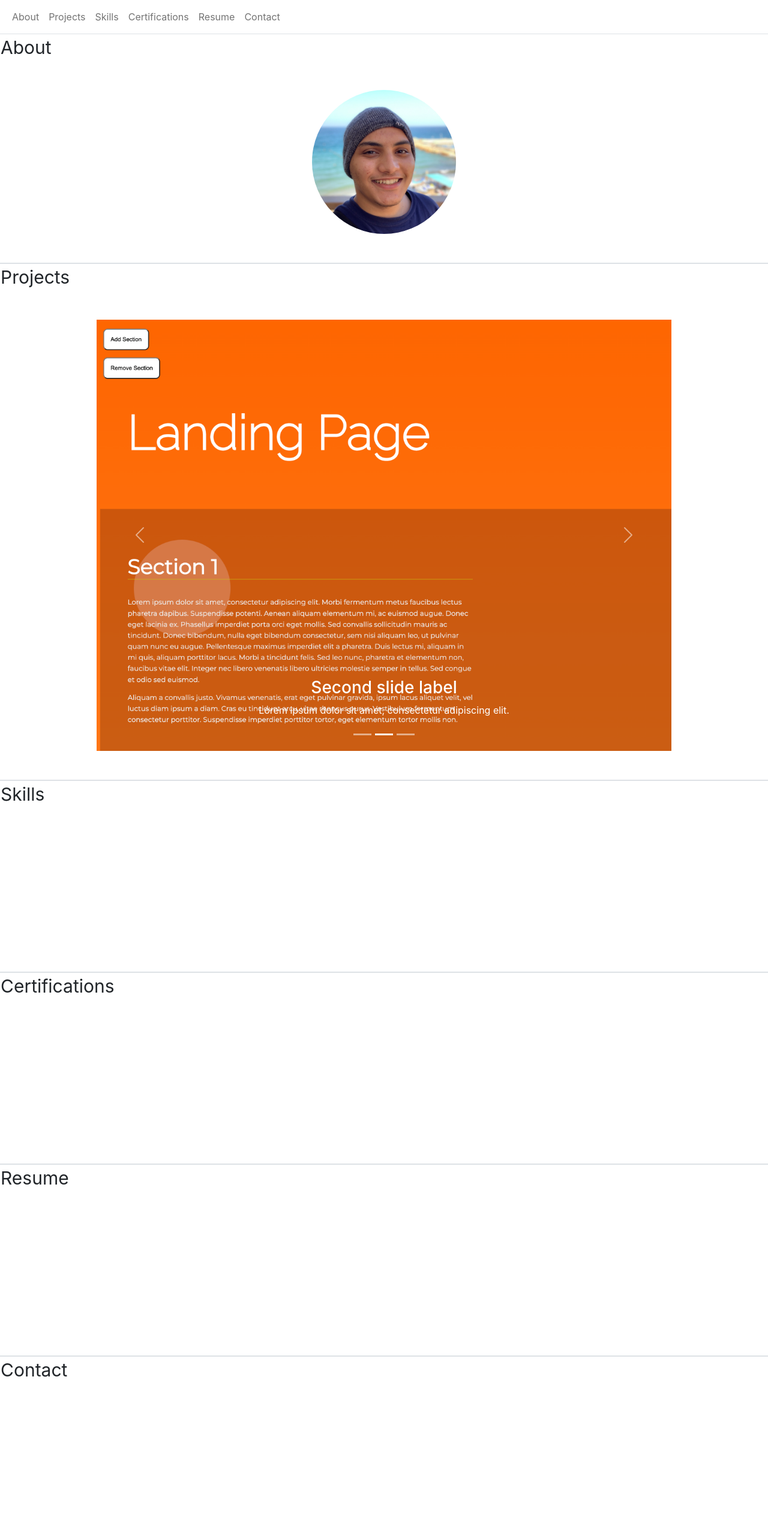
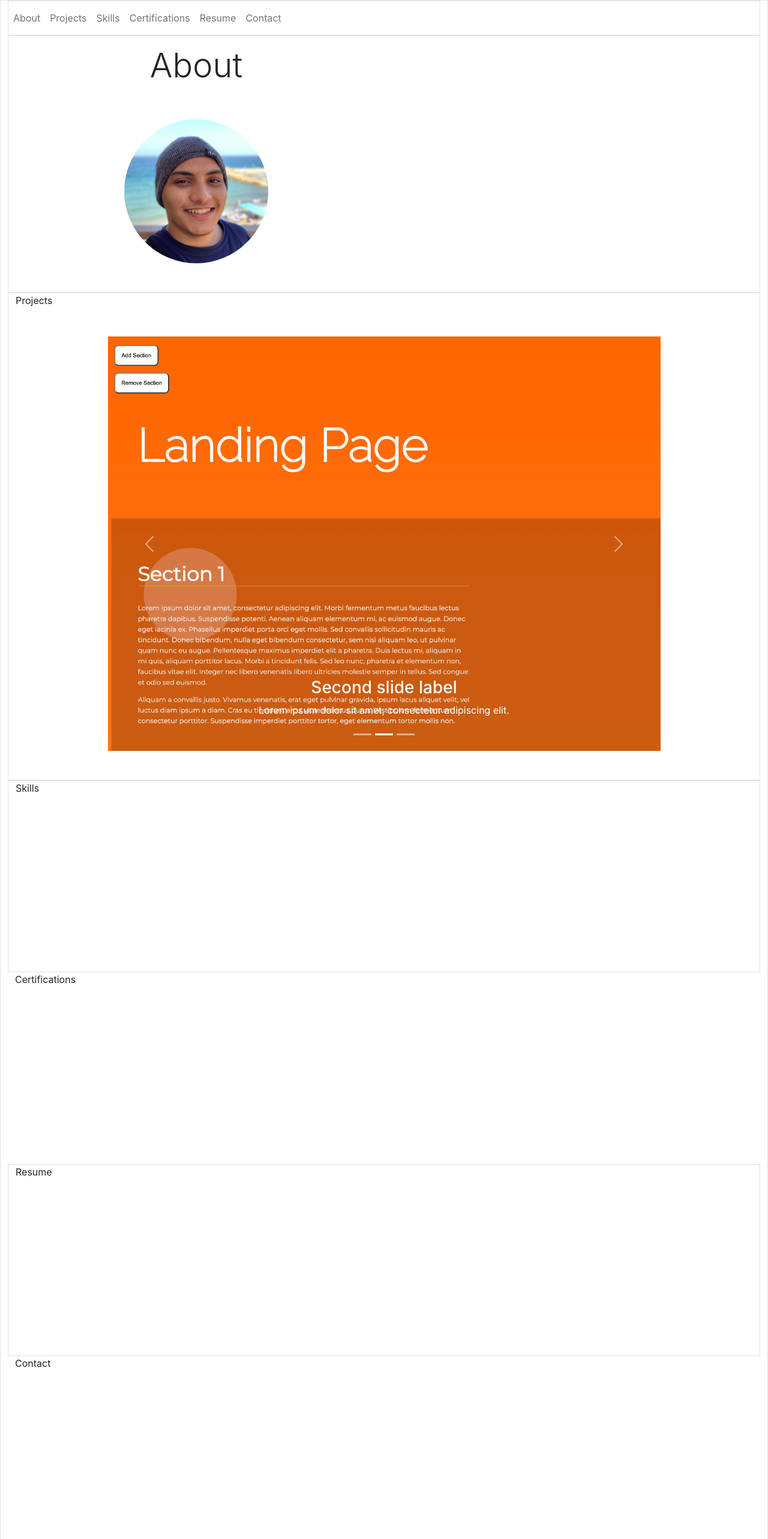
Before and after one commit to ibrahimelnemr/portfolio, a React (Create React App) app: page / in a window 1280 px wide. Shown: the top 2566 px of the page at 60% size. Built offline with nearby package versions, Linux system fonts and the light colour scheme.

Commit message:
fix page overflow outside of viewport

```diff
--- a/src/App.css
+++ b/src/App.css
@@ -9,26 +9,26 @@
 
 }
 
-.html, body {
+/* .html, body {
   margin: 0;
   width: 100vw;
   height: 100vh;
-}
+} */
 
 .side {
 
 }
 .section-title {
-  font-size: 30px;
+  /* font-size: 30px; */
 }
 
-#about, #projects, #skills, #certifications, #resume, #contact, main {
+#about, #projects, #skills, #certifications, #resume, #contact {
   min-height: 40vh;
 }
 
 #main {
-  margin: 0px;
-  padding: 0px;
+  /* margin: 0px;
+  padding: 0px; */
 }
 
 #about, #skills, #resume {
--- a/src/App.js
+++ b/src/App.js
@@ -9,10 +9,7 @@ import Footer from './components/Footer'
 function App() {
   return (
     <>
-    <Navbar/>
     <Main/>
-    <Footer/>
-
     </>
   );
 }
--- a/src/components/About.js
+++ b/src/components/About.js
@@ -4,10 +4,10 @@ function About()
 {
 return(
 <>
-<div id="about" class="row">
-    <div  class="col-12 border">
+<div id="about" class="row p-0 m-0 border">
+    <div  class="col-6">
 
-        <div class="section-title">
+        <div class="section-title text-center p-2 m-2 display-4">
             About
         </div>
 
@@ -16,6 +16,9 @@ return(
 
         </div>
     </div>
+    <div class="col-6">
+
+    </div>
 </div>
 </>
 
--- a/src/components/Certifications.js
+++ b/src/components/Certifications.js
@@ -4,8 +4,8 @@ function Certifications() {
 return(
 
 <>
-<div id="certifications" class="row">
-    <div  class="col-12 border">
+<div id="certifications" class="row p-0 m-0">
+    <div  class="col-12">
         <div class="section-title">
             Certifications
         </div>
--- a/src/components/Contact.js
+++ b/src/components/Contact.js
@@ -4,9 +4,9 @@ function Contact() {
 
 return(
 
-<div id="contact" class="row">
+<div id="contact" class="row p-0 m-0">
 
-    <div  class="col-12 border">
+    <div  class="col-12">
         <div class="section-title">
         Contact
         </div>
--- a/src/components/Main.js
+++ b/src/components/Main.js
@@ -5,17 +5,20 @@ import Skills from './Skills'
 import Certifications from './Certifications'
 import Resume from './Resume'
 import Contact from './Contact'
-import Carousel2 from './Carousel2';
+import Carousel2 from './Carousel2';import Navbar from './Navbar';
+import Footer from './Footer'
 
 function Main() {
 return(
-<main id="main" class="container-fluid d-flex flex-column min-vh-100">
+<main id="main" class="container-fluid d-flex flex-column min-vh-100 border">
+    <Navbar/>
     <About/>
     <Projects/>
     <Skills/>
     <Certifications/>
     <Resume/>
     <Contact/>
+    <Footer/>
 
   </main>
 );
--- a/src/components/Navbar.js
+++ b/src/components/Navbar.js
@@ -3,9 +3,9 @@ import React from 'react'
 function Navbar () {
     return (
         <>
-<div class="row container-fluid p-0 m-0">
-  <div class="col">
-    <nav class="navbar navbar-expand navbar-light">
+<div class="row p-0 m-0">
+
+    <nav class="navbar navbar-expand navbar-light border">
           <ul class="navbar-nav">
             <li class="nav-item">
               <a class="nav-link" aria-current="page"
@@ -32,7 +32,7 @@ function Navbar () {
           </ul>
 
     </nav>
-  </div>
+
 
 </div>
 </>
--- a/src/components/Projects.js
+++ b/src/components/Projects.js
@@ -5,7 +5,7 @@ function Projects() {
 return(
 
 <>
-<div id="projects" class="row">
+<div id="projects" class="row p-0 m-0">
     <div  class="col-12 border">
         <div class="section-title">
         Projects
--- a/src/components/Resume.js
+++ b/src/components/Resume.js
@@ -4,8 +4,8 @@ function Resume() {
 return(
 
 <>
-<div id="resume" class="row">
-    <div  class="col-12 border">
+<div id="resume" class="row p-0 m-0">
+    <div  class="col border">
         <div class="section-title">
         Resume
         </div>
--- a/src/components/Skills.js
+++ b/src/components/Skills.js
@@ -4,7 +4,7 @@ function Skills() {
 return(
 
 <>
-<div id="skills" class="row">
+<div id="skills" class="row p-0 m-0">
     <div  class="col-12 border">
         <div class="section-title">
             Skills
--- a/src/index.css
+++ b/src/index.css
@@ -5,8 +5,11 @@ body {
     sans-serif;
   -webkit-font-smoothing: antialiased;
   -moz-osx-font-smoothing: grayscale;
-  min-width: 100vw;
-  min-height: 100vh;
+  /*
+  CAUSES OVERFLOW:
+  */
+  /* min-width: 100vw;
+  min-height: 100vh; */
 
 /*  background-color: #282c34;
   color: white;*/
```
